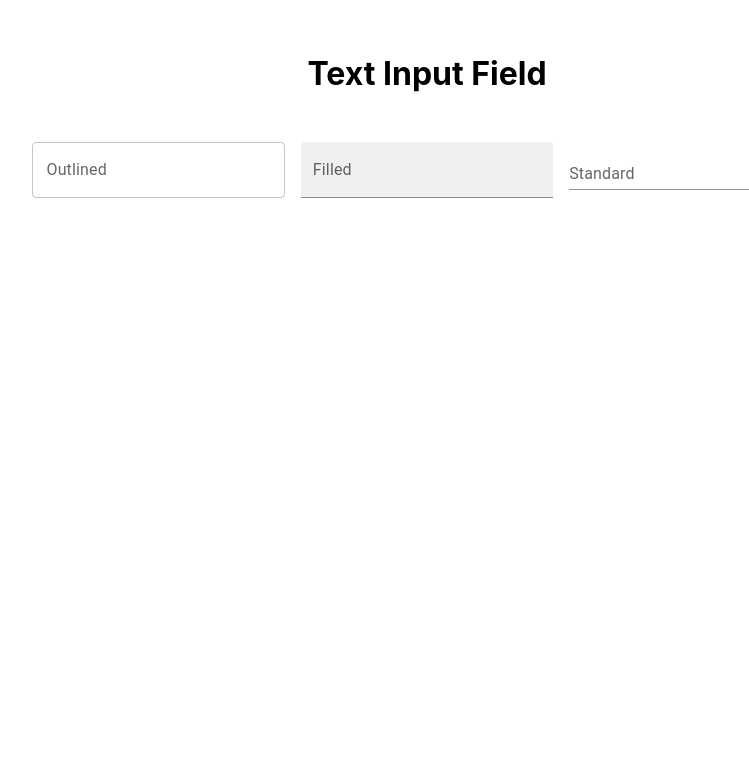
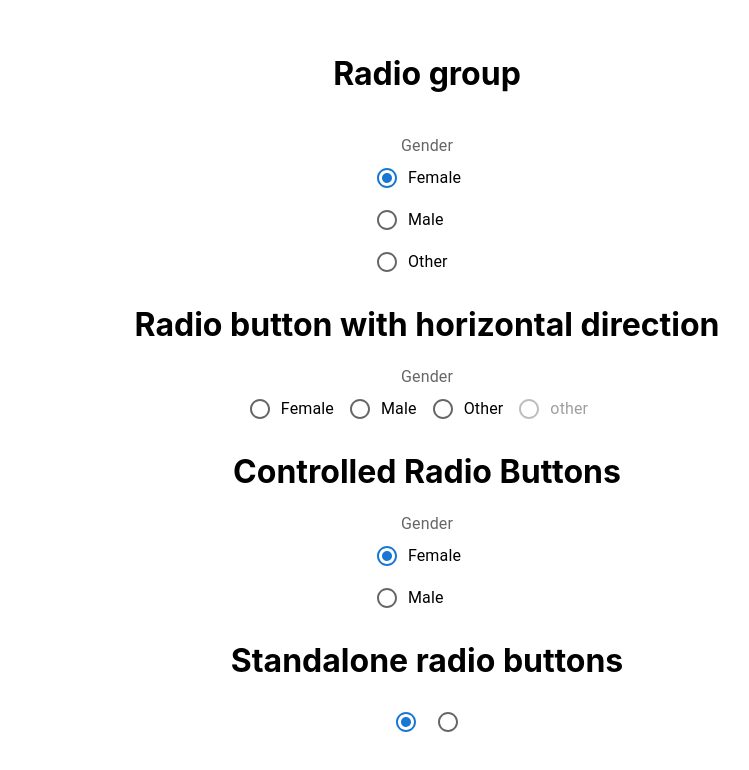
Before and after one commit to parakh-tpg/design-systems, a React (Create React App) app: page /input/radio in a window 1280 px wide. Shown: the part 146-916 px from the top of the page, without its empty margins (213-962 px from the left). Before the commit the page ends 800 px from the top, so only its background shows below. Built offline with nearby package versions, Linux system fonts and the light colour scheme.

Commit message:
Added select and radio input

```diff
--- a/src/components/AppContainer.js
+++ b/src/components/AppContainer.js
@@ -5,18 +5,28 @@ import TertiaryBtn from "./button/tertiary";
 import MiscBtn from "./button/btn-with-icon";
 import TextField from "./input/text-field";
 import CheckboxInput from "./input/checkbox";
+import RadioInput from "./input/radio";
+import SelectInput from "./input/select";
 function AppContainer() {
   return (
     <Router>
       <Routes>
         <Route exact path="/button/primary-btn" element={<PrimaryBtn />} />
-        <Route path="/button/secondary-btn" element={<SecondaryBtn />}></Route>
-        <Route path="/button/tertiary-btn" element={<TertiaryBtn />}></Route>
-        <Route path="/button/misc-btn" element={<MiscBtn />}></Route>
-        <Route path="/input/text-field" element={<TextField />}></Route>
-        <Route path="/input/checkbox" element={<CheckboxInput />}></Route>
-        <Route path="/input/radio" element={<TextField />}></Route>
-        <Route path="/input/select" element={<TextField />}></Route>
+        <Route
+          exact
+          path="/button/secondary-btn"
+          element={<SecondaryBtn />}
+        ></Route>
+        <Route
+          exact
+          path="/button/tertiary-btn"
+          element={<TertiaryBtn />}
+        ></Route>
+        <Route exact path="/button/misc-btn" element={<MiscBtn />}></Route>
+        <Route exact path="/input/text-field" element={<TextField />}></Route>
+        <Route exact path="/input/checkbox" element={<CheckboxInput />}></Route>
+        <Route exact path="/input/radio" element={<RadioInput />}></Route>
+        <Route exact path="/input/select" element={<SelectInput />}></Route>
       </Routes>
     </Router>
   );
--- /dev/null
+++ b/src/components/input/radio/ControlledRadioButtonsGroup.js
@@ -0,0 +1,29 @@
+import * as React from 'react';
+import Radio from '@mui/material/Radio';
+import RadioGroup from '@mui/material/RadioGroup';
+import FormControlLabel from '@mui/material/FormControlLabel';
+import FormControl from '@mui/material/FormControl';
+import FormLabel from '@mui/material/FormLabel';
+
+export default function ControlledRadioButtonsGroup() {
+  const [value, setValue] = React.useState('female');
+
+  const handleChange = (event) => {
+    setValue(event.target.value);
+  };
+
+  return (
+    <FormControl>
+      <FormLabel id="demo-controlled-radio-buttons-group">Gender</FormLabel>
+      <RadioGroup
+        aria-labelledby="demo-controlled-radio-buttons-group"
+        name="controlled-radio-buttons-group"
+        value={value}
+        onChange={handleChange}
+      >
+        <FormControlLabel value="female" control={<Radio />} label="Female" />
+        <FormControlLabel value="male" control={<Radio />} label="Male" />
+      </RadioGroup>
+    </FormControl>
+  );
+}
--- /dev/null
+++ b/src/components/input/radio/RadioButtons.js
@@ -0,0 +1,29 @@
+import * as React from 'react';
+import Radio from '@mui/material/Radio';
+
+export default function RadioButtons() {
+  const [selectedValue, setSelectedValue] = React.useState('a');
+
+  const handleChange = (event) => {
+    setSelectedValue(event.target.value);
+  };
+
+  return (
+    <div>
+      <Radio
+        checked={selectedValue === 'a'}
+        onChange={handleChange}
+        value="a"
+        name="radio-buttons"
+        inputProps={{ 'aria-label': 'A' }}
+      />
+      <Radio
+        checked={selectedValue === 'b'}
+        onChange={handleChange}
+        value="b"
+        name="radio-buttons"
+        inputProps={{ 'aria-label': 'B' }}
+      />
+    </div>
+  );
+}
--- /dev/null
+++ b/src/components/input/radio/RadioButtonsGroup.js
@@ -0,0 +1,23 @@
+import * as React from 'react';
+import Radio from '@mui/material/Radio';
+import RadioGroup from '@mui/material/RadioGroup';
+import FormControlLabel from '@mui/material/FormControlLabel';
+import FormControl from '@mui/material/FormControl';
+import FormLabel from '@mui/material/FormLabel';
+
+export default function RadioButtonsGroup() {
+  return (
+    <FormControl>
+      <FormLabel id="demo-radio-buttons-group-label">Gender</FormLabel>
+      <RadioGroup
+        aria-labelledby="demo-radio-buttons-group-label"
+        defaultValue="female"
+        name="radio-buttons-group"
+      >
+        <FormControlLabel value="female" control={<Radio />} label="Female" />
+        <FormControlLabel value="male" control={<Radio />} label="Male" />
+        <FormControlLabel value="other" control={<Radio />} label="Other" />
+      </RadioGroup>
+    </FormControl>
+  );
+}
--- /dev/null
+++ b/src/components/input/radio/RowRadioButtonsGroup.js
@@ -0,0 +1,29 @@
+import * as React from 'react';
+import Radio from '@mui/material/Radio';
+import RadioGroup from '@mui/material/RadioGroup';
+import FormControlLabel from '@mui/material/FormControlLabel';
+import FormControl from '@mui/material/FormControl';
+import FormLabel from '@mui/material/FormLabel';
+
+export default function RowRadioButtonsGroup() {
+  return (
+    <FormControl>
+      <FormLabel id="demo-row-radio-buttons-group-label">Gender</FormLabel>
+      <RadioGroup
+        row
+        aria-labelledby="demo-row-radio-buttons-group-label"
+        name="row-radio-buttons-group"
+      >
+        <FormControlLabel value="female" control={<Radio />} label="Female" />
+        <FormControlLabel value="male" control={<Radio />} label="Male" />
+        <FormControlLabel value="other" control={<Radio />} label="Other" />
+        <FormControlLabel
+          value="disabled"
+          disabled
+          control={<Radio />}
+          label="other"
+        />
+      </RadioGroup>
+    </FormControl>
+  );
+}
--- /dev/null
+++ b/src/components/input/radio/index.js
@@ -0,0 +1,25 @@
+import React from "react";
+import RadioButtonsGroup from "./RadioButtonsGroup";
+import RowRadioButtonsGroup from "./RowRadioButtonsGroup";
+import ControlledRadioButtonsGroup from "./ControlledRadioButtonsGroup";
+import RadioButtons from "./RadioButtons";
+export default function RadioInput() {
+  return (
+    <>
+      <h1>Radio group</h1>
+      <br />
+      <RadioButtonsGroup />
+      <br />
+      <h1>Radio button with horizontal direction</h1>
+      <RowRadioButtonsGroup />
+      <br />
+      <h1>Controlled Radio Buttons</h1>
+      <ControlledRadioButtonsGroup />
+      <br />
+      <h1>Standalone radio buttons</h1>
+      <RadioButtons />
+      <br />
+      <br />
+    </>
+  );
+}
--- /dev/null
+++ b/src/components/input/select/BasicSelect.js
@@ -0,0 +1,33 @@
+import * as React from 'react';
+import Box from '@mui/material/Box';
+import InputLabel from '@mui/material/InputLabel';
+import MenuItem from '@mui/material/MenuItem';
+import FormControl from '@mui/material/FormControl';
+import Select from '@mui/material/Select';
+
+export default function BasicSelect() {
+  const [age, setAge] = React.useState('');
+
+  const handleChange = (event) => {
+    setAge(event.target.value);
+  };
+
+  return (
+    <Box sx={{ minWidth: 120 }}>
+      <FormControl style={{width:'120px'}}>
+        <InputLabel id="demo-simple-select-label">Age</InputLabel>
+        <Select
+          labelId="demo-simple-select-label"
+          id="demo-simple-select"
+          value={age}
+          label="Age"
+          onChange={handleChange}
+        >
+          <MenuItem value={10}>Ten</MenuItem>
+          <MenuItem value={20}>Twenty</MenuItem>
+          <MenuItem value={30}>Thirty</MenuItem>
+        </Select>
+      </FormControl>
+    </Box>
+  );
+}
--- /dev/null
+++ b/src/components/input/select/index.js
@@ -0,0 +1,11 @@
+import React from "react";
+import BasicSelect from "./BasicSelect";
+export default function SelectInput() {
+  return (
+    <>
+      <h1>Basic select</h1>
+      <br />
+      <BasicSelect />
+    </>
+  );
+}
```
